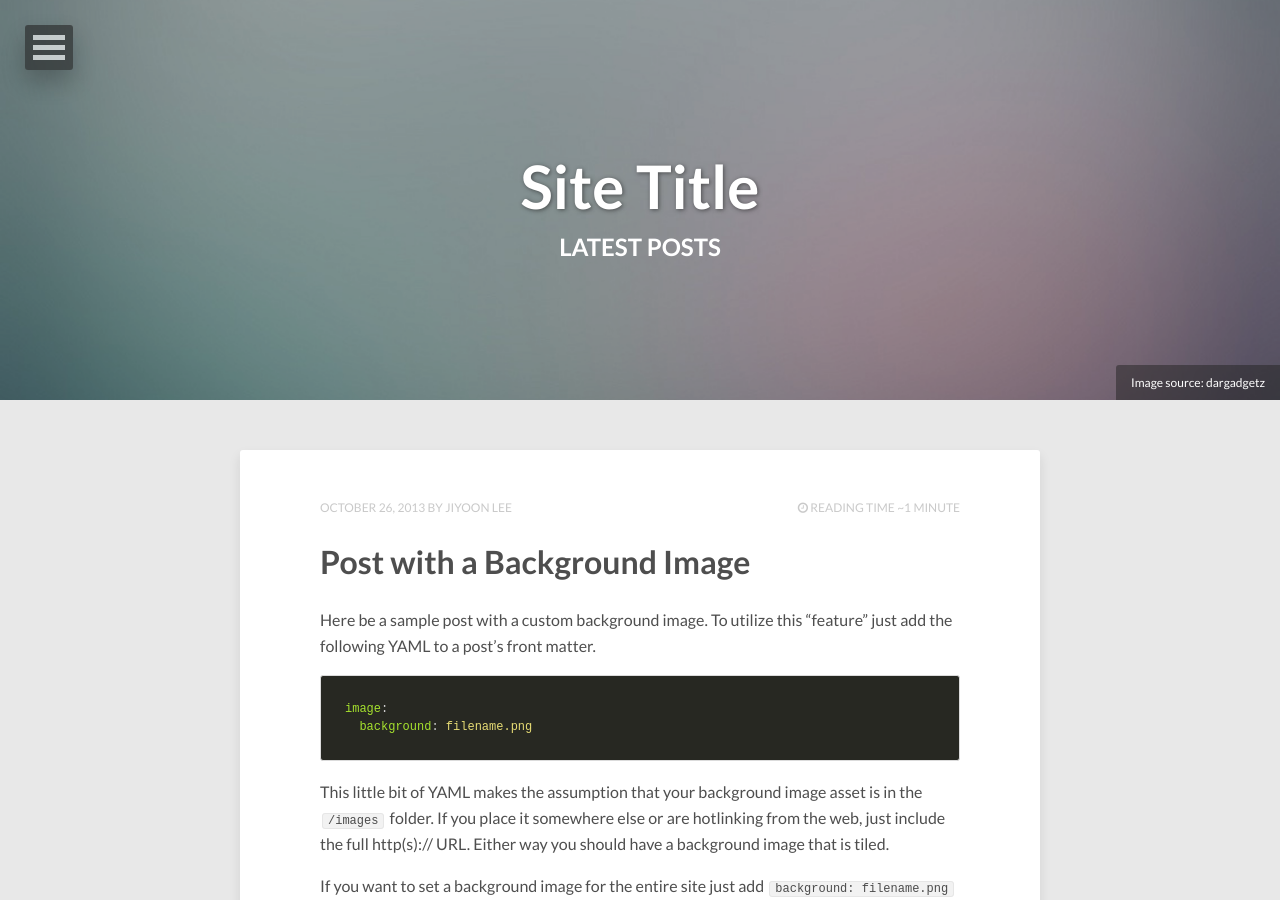
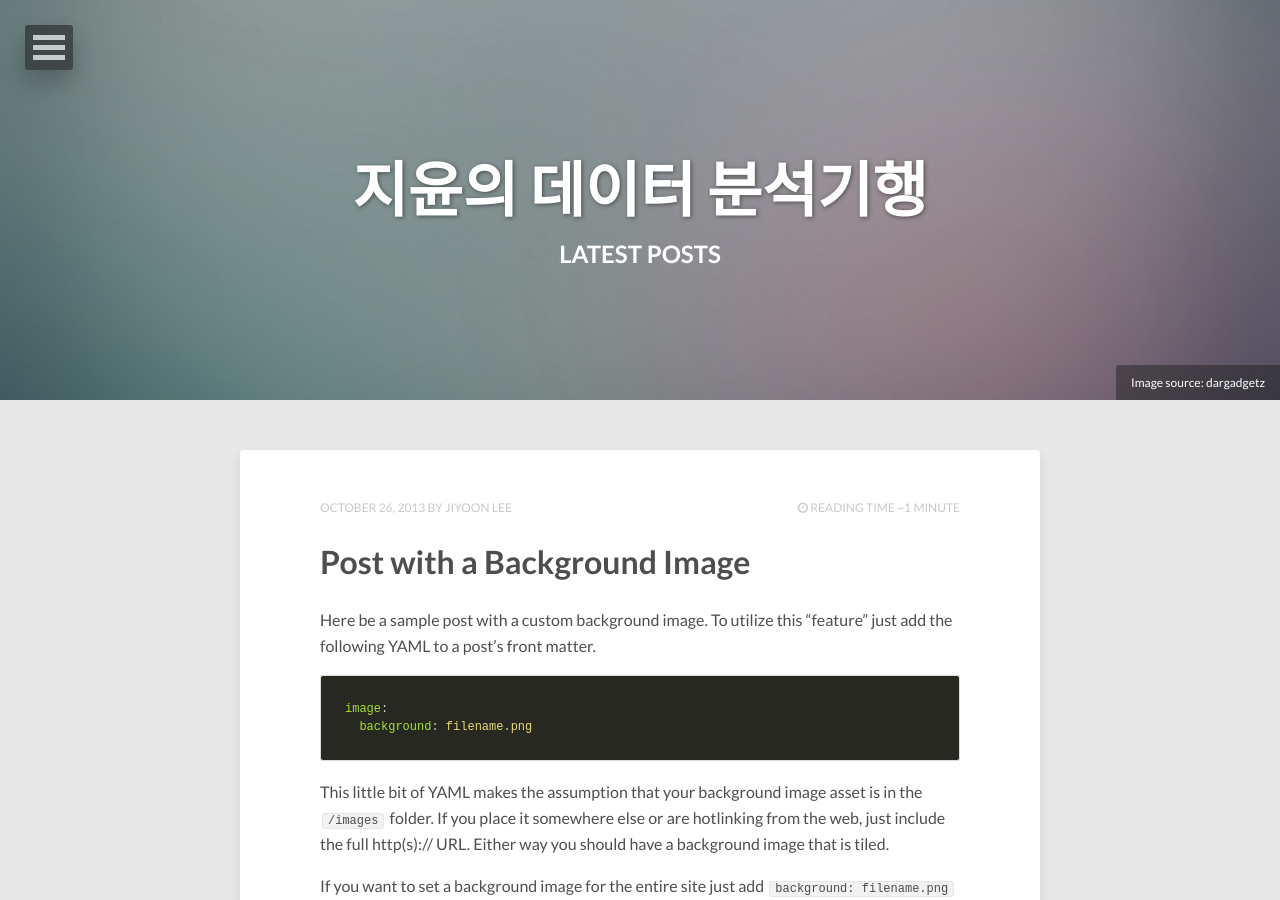
Before and after one commit to leejiyoon52/leejiyoon52.github.io, a Jekyll site: the page built from index.html, in a window 1280 px wide and 900 px high. Built offline with Jekyll 4.4.1, drawn with Linux system fonts in a browser that asks for light colours; nearby versions of some CDN libraries; the list of posts is cut into pages by our own code; some of the changed lines change nothing that is shown.

Commit message:
Update _config.yml

```diff
--- a/_config.yml
+++ b/_config.yml
@@ -1,4 +1,4 @@
-title:            Site Title
+title:            지윤의 데이터 분석기행
 description:      Describe your website here.
 disqus_shortname:
 reading_time:     true
@@ -11,8 +11,8 @@
 owner:
   name:           Jiyoon Lee
   avatar:         jiyooni.jpg
-  bio:            "Your bio goes here. It shouldn't be super long but a good sentence or two should suffice."
-  email:          you@email.com
+  bio:            "고려대학교 산업경영공학과 DMQA연구실 석사과정"
+  email:          jiyoon.lee52@gmail.com
   # Social networking links used in footer. Update and remove as you like.
   twitter:
   facebook:
```
